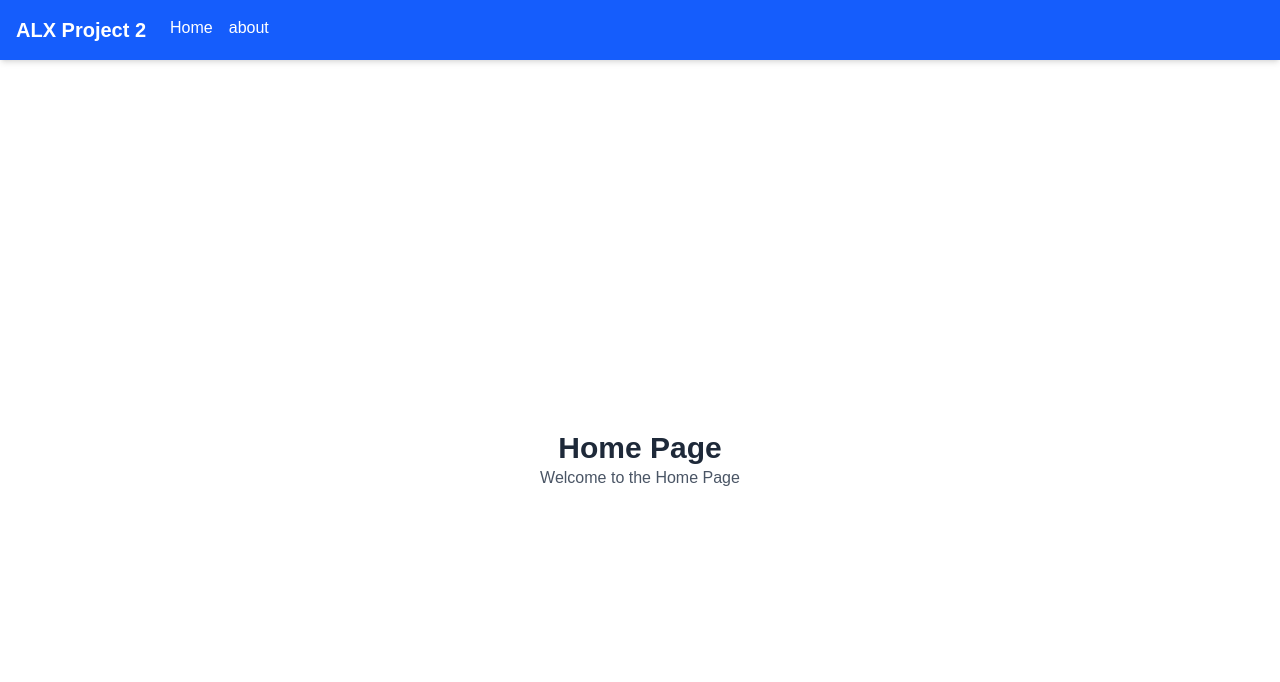
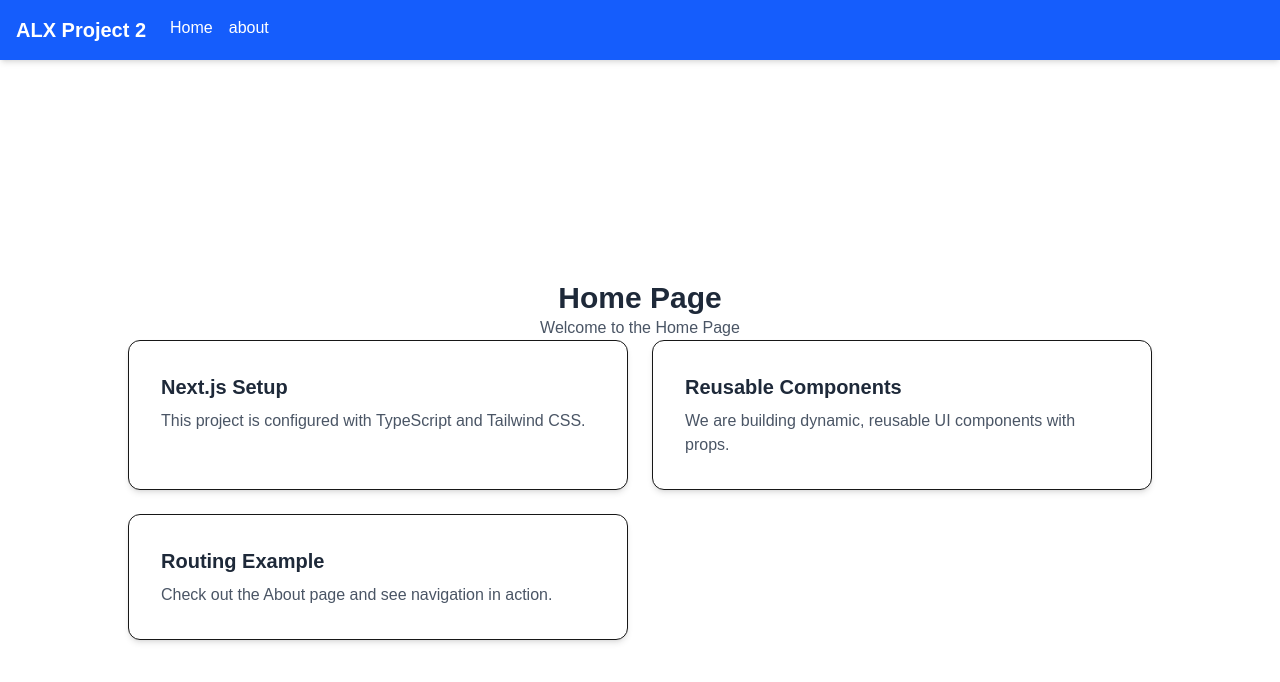
Before and after one commit to enock00/alx-project-0x02-setup, a Next.js app in the folder alx-project-0x02/: page /home in a window 1280 px wide. Shown: the top 682 px of the page. Built offline with nearby package versions, Linux system fonts and the light colour scheme.

Commit message:
Created a Reusable Card Component

```diff
--- /dev/null
+++ b/alx-project-0x02/components/common/Card.tsx
@@ -0,0 +1,13 @@
+import React from "react";
+import { CardProps } from "@/interfaces";
+
+const Card: React.FC<CardProps> = ({ title, content }) => {
+  return (
+    <div className="bg-white shadow-md rounded-xl p-8 border hover:shadow-lg transition">
+      <h2 className="text-xl font-semibold text-gray-800 mb-2">{title}</h2>
+      <p className="text-gray-600">{content}</p>
+    </div>
+  );
+};
+
+export default Card;
--- a/alx-project-0x02/interfaces/index.ts
+++ b/alx-project-0x02/interfaces/index.ts
@@ -3,3 +3,8 @@ export interface UserProps {
     name: string;
     email: string
 }
+
+export interface CardProps {
+  title: string;
+  content: string;
+}
--- a/alx-project-0x02/pages/home.tsx
+++ b/alx-project-0x02/pages/home.tsx
@@ -1,5 +1,6 @@
 import React from "react";
 import Header from "@/components/layout/Header";
+import Card from "@/components/common/Card";
 
 const HomePage: React.FC = () => {
     return (
@@ -8,6 +9,20 @@ const HomePage: React.FC = () => {
             <main className="flex flex-col items-center justify-center min-h-screen py-10">
                 <h1 className="text-3xl font-bold text-gray-800">Home Page</h1>
                 <p className="text-gray-600 ,mt-4">Welcome to the Home Page </p>
+                <div className="grid grid-cols-1 md:grid-cols-2 gap-6 w-4/5">
+                <Card
+            title="Next.js Setup"
+            content="This project is configured with TypeScript and Tailwind CSS."
+            />
+            <Card
+            title="Reusable Components"
+            content="We are building dynamic, reusable UI components with props."
+            />
+            <Card
+            title="Routing Example"
+            content="Check out the About page and see navigation in action."
+            />
+            </div>
             </main>
         </div>
     );
```
